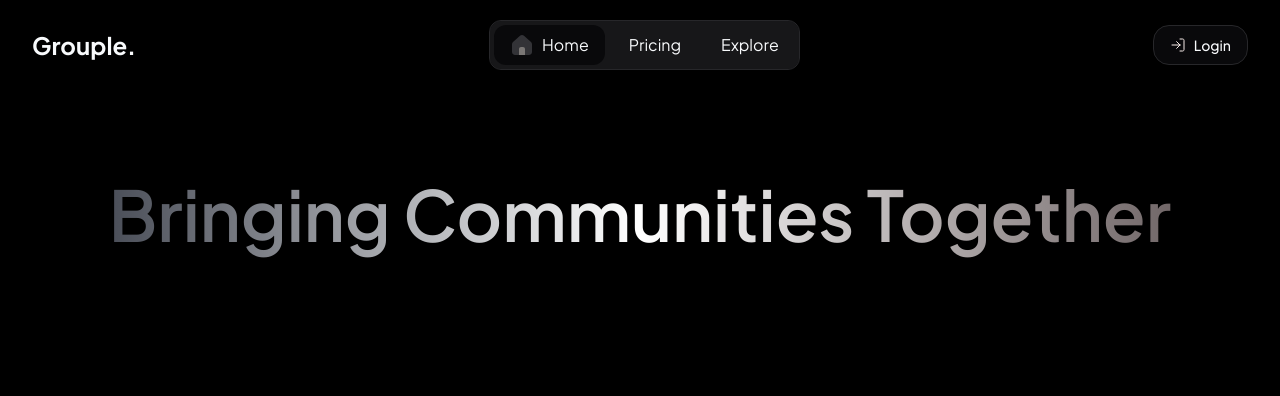
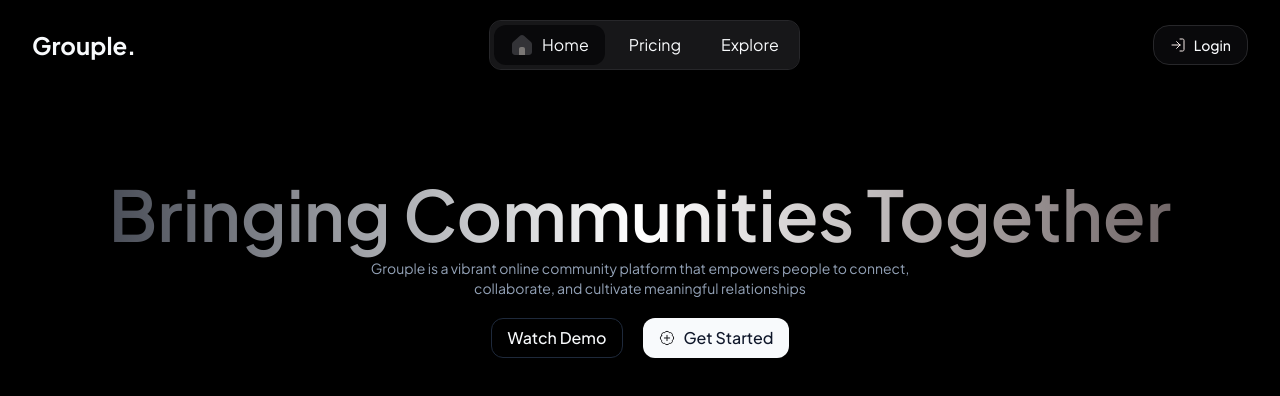
Before and after one commit to tanzid64/grouple, a Next.js app: page / in a window 1280 px wide. Shown: the top 396 px of the page. Built offline with nearby package versions, Linux system fonts and the light colour scheme.

Commit message:
feat: header section completed

```diff
--- a/src/app/(landing)/_components/call-to-action/index.tsx
+++ b/src/app/(landing)/_components/call-to-action/index.tsx
@@ -1,4 +1,7 @@
 import GradientText from "@/components/global/gradient-text"
+import { Button } from "@/components/ui/button"
+import { BadgePlus } from "@/icons"
+import Link from "next/link"
 
 type Props = {}
 
@@ -11,6 +14,26 @@ const CallToAction: React.FC<Props> = ({}) => {
             >
                 Bringing Communities <br className="md:hidden" /> Together
             </GradientText>
+            <p className="text-sm md:text-center text-left text-muted-foreground">
+                Grouple is a vibrant online community platform that empowers{" "}
+                <br className="md:hidden" /> people to connect,{" "}
+                <br className="hidden md:block" /> collaborate, and cultivate
+                meaningful <br className="md:hidden" /> relationships
+            </p>
+            <div className="flex md:flex-row flex-col md:justify-center gap-5 md:mt-5 w-full">
+                <Button
+                    variant={"outline"}
+                    className="rounded-xl bg-transparent text-base"
+                >
+                    Watch Demo
+                </Button>
+                <Link href={"/sign-in"}>
+                    <Button className="rounded-xl flex gap-2 text-base w-full">
+                        {" "}
+                        <BadgePlus /> Get Started
+                    </Button>
+                </Link>
+            </div>
         </div>
     )
 }
--- a/src/app/(landing)/page.tsx
+++ b/src/app/(landing)/page.tsx
@@ -3,11 +3,13 @@ import CallToAction from "./_components/call-to-action"
 type Props = {}
 
 const Home: React.FC<Props> = ({}) => {
-    return <div className="md:px-10 py-20 flex flex-col gap-36">
-        <div className="">
-            <CallToAction />
+    return (
+        <div className="md:px-10 py-20 flex flex-col gap-36">
+            <div className="">
+                <CallToAction />
+            </div>
         </div>
-    </div>
+    )
 }
 
 export default Home
--- a/src/components/global/gradient-text/index.tsx
+++ b/src/components/global/gradient-text/index.tsx
@@ -19,9 +19,7 @@ const GradientText: React.FC<Props> = ({ element, className, children }) => {
             )
 
         default:
-            return (
-                <p className={cn(className, "text-gradient")}>{children}</p>
-            )
+            return <p className={cn(className, "text-gradient")}>{children}</p>
     }
 }
 
```
Also changed, not shown: 1 other file (tests, documents, lock files or other folders).
